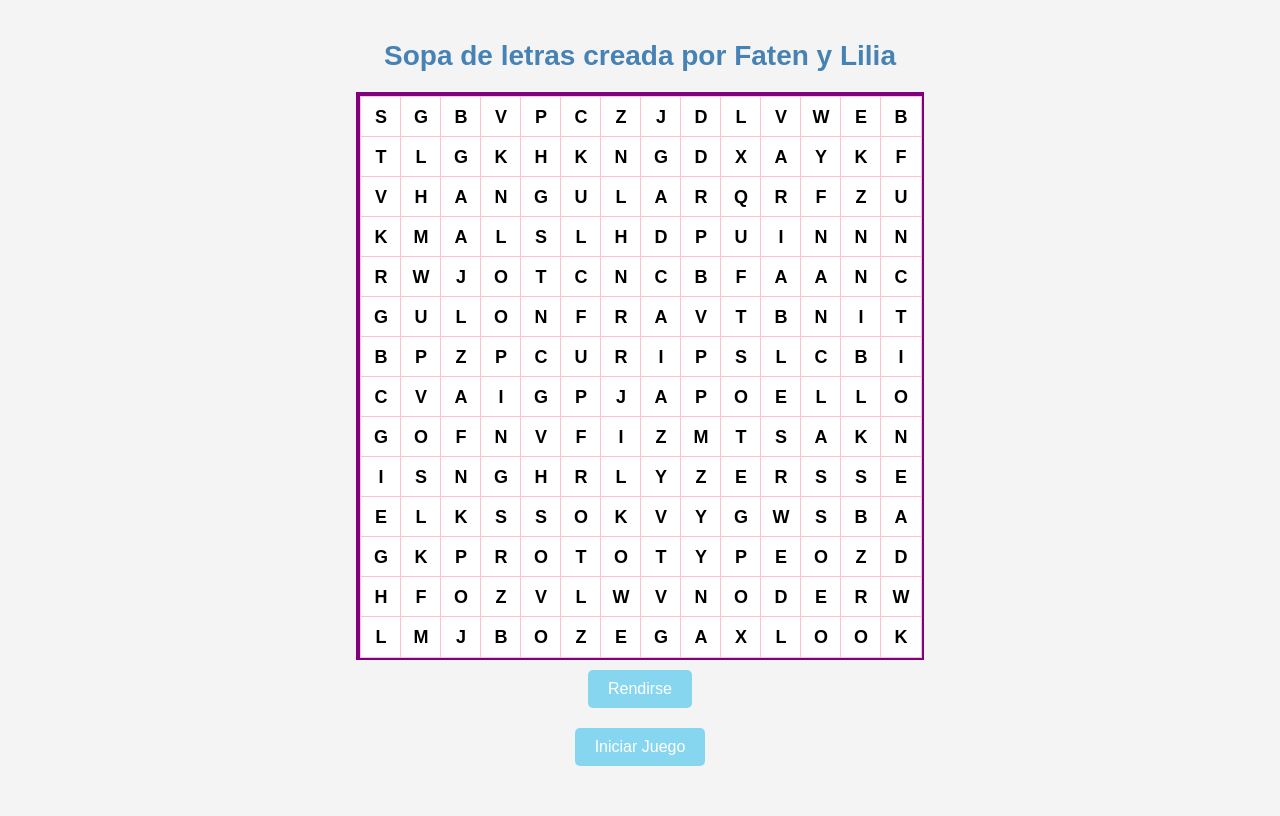
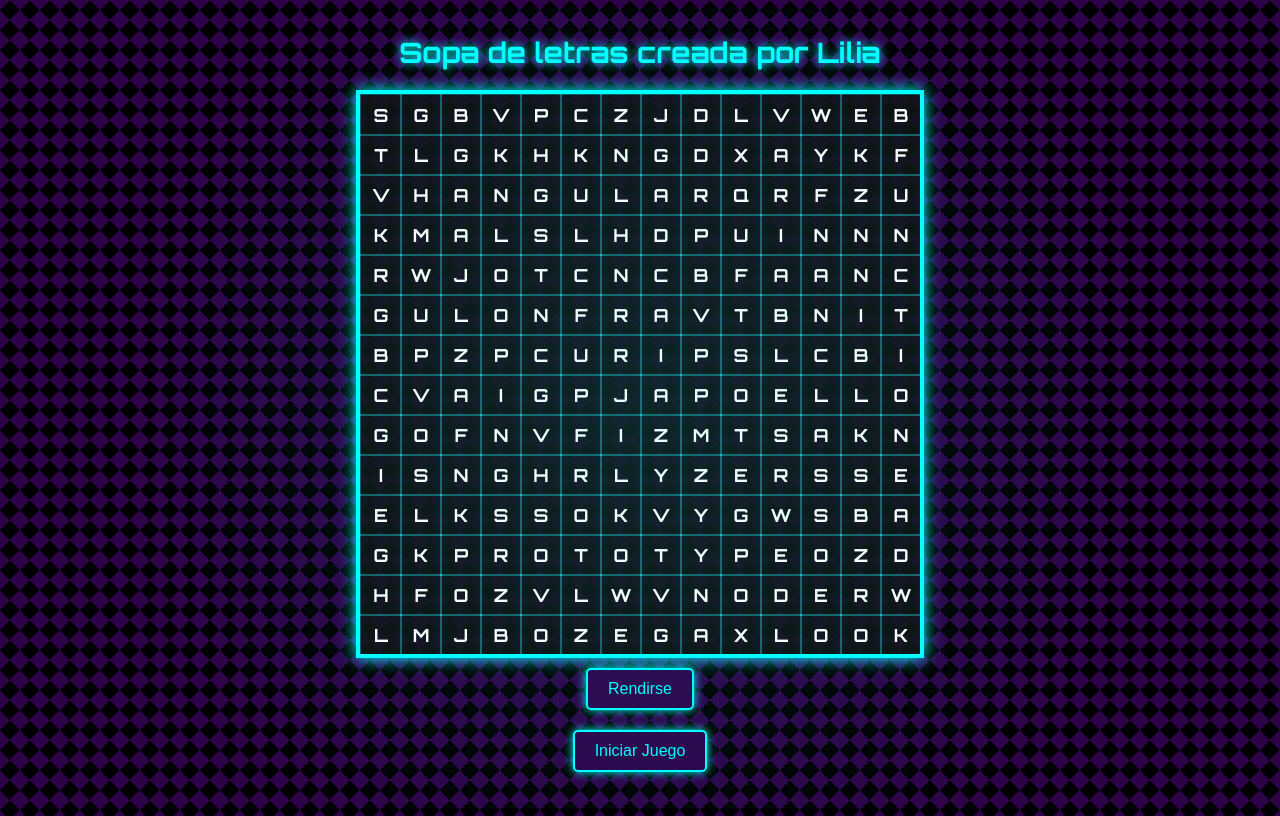
Before and after one commit to LiliaPo/juego_spa_de_letras, a plain HTML site: page juego_sopa_de_letras/index.html in a window 1280 px wide. Drawn offline with Linux system fonts and the light colour scheme.

Commit message:
cambio estilos

```diff
--- a/juego_sopa_de_letras/index.html
+++ b/juego_sopa_de_letras/index.html
@@ -4,13 +4,14 @@
     <meta charset="UTF-8">
     <meta name="viewport" content="width=device-width, initial-scale=1.0">
     <link rel="stylesheet" href="style.css">
+    <link href="https://fonts.googleapis.com/css2?family=Orbitron:wght@400;700&display=swap" rel="stylesheet">
     <title>Sopa de Letras</title>
 
 </head>
 <body>
 
     <div id="titulo">
-        Sopa de letras creada por Faten y Lilia
+        Sopa de letras creada por Lilia
     </div>
     <div id="grid"></div>
     <button id="botonRendirse">Rendirse</button>
--- a/juego_sopa_de_letras/style.css
+++ b/juego_sopa_de_letras/style.css
@@ -1,32 +1,55 @@
 /* Estilos existentes */
 body {
-    font-family: Arial, sans-serif;
+    font-family: 'Orbitron', Arial, sans-serif; /* Fuente más tecnológica */
     display: flex;
     flex-direction: column;
     justify-content: center;
     align-items: center;
     height: 100vh;
-    background-color: #f4f4f4;
+    background-color: #000;
+    background-image:
+        linear-gradient(45deg, #2e0249 25%, transparent 25%),
+        linear-gradient(-45deg, #2e0249 25%, transparent 25%),
+        linear-gradient(45deg, transparent 75%, #2e0249 75%),
+        linear-gradient(-45deg, transparent 75%, #2e0249 75%);
+    background-size: 20px 20px;
+    position: relative;
+}
+
+/* Efecto de brillo neón */
+body::before {
+    content: '';
+    position: absolute;
+    top: 0;
+    left: 0;
+    right: 0;
+    bottom: 0;
+    background: radial-gradient(circle at 50% 50%, rgba(0, 255, 255, 0.1), transparent 70%);
+    pointer-events: none;
 }
 
 #grid {
     display: grid;
     grid-template-columns: repeat(14, 40px);
     grid-template-rows: repeat(14, 40px);
-    gap:0;
-    border: 4px solid purple; /* Borde exterior de la cuadrícula en color morado */
+    gap: 0;
+    border: 4px solid #0ff; /* Borde neón */
+    box-shadow: 0 0 15px #0ff; /* Brillo neón */
+    background-color: rgba(0, 0, 0, 0.8);
 }
 
 .cell {
     width: 40px;
     height: 40px;
-    background-color: #fff;
-    border: 1px solid pink; /* Borde interior de las celdas en color rosa */
+    background-color: rgba(255, 255, 255, 0.05);
+    border: 1px solid rgba(0, 255, 255, 0.3);
     text-align: center;
     line-height: 40px;
     font-weight: bold;
     font-size: 18px;
     cursor: pointer;
+    color: #fff;
+    transition: all 0.3s ease;
 }
 
 button {
@@ -34,36 +57,72 @@ button {
     margin: 10px auto;
     padding: 10px 20px;
     font-size: 16px;
-    background-color: rgb(135, 214, 240);
-    color: white;
-    border: none;
+    background-color: #2e0249;
+    color: #0ff;
+    border: 2px solid #0ff;
     border-radius: 5px;
     cursor: pointer;
+    box-shadow: 0 0 10px #0ff;
+    transition: all 0.3s ease;
 }
+
 button:hover {
-    background-color: deepskyblue;
+    background-color: #0ff;
+    color: #000;
+    box-shadow: 0 0 20px #0ff;
 }
 
 #titulo {
-    color: #4682B4; /* Azul claro más oscuro */
-    font-size: 28px; /* Letras más grandes */
-    font-weight: bold; /* Letras más gruesas */
+    color: #0ff;
+    font-size: 28px;
+    font-weight: bold;
     margin-bottom: 20px;
+    text-shadow: 0 0 10px #0ff;
 }
 
 /* Estilos adicionales */
 .seleccionada {
-    background-color: #8ab5e6;
+    background-color: rgba(0, 255, 255, 0.3);
+    box-shadow: 0 0 10px #0ff inset;
 }
 
 .correcta {
-    background-color: #55efc4;
-    color: white;
+    background-color: rgba(46, 2, 73, 0.8);
+    color: #0ff;
     text-decoration: line-through;
+    box-shadow: 0 0 10px #2e0249 inset;
 }
 #mensajeVictoria {
-    color: #4682B4; /* Mismo color azul claro más oscuro */
-    font-size: 28px; /* Mismo tamaño de letra */
-    font-weight: bold; /* Mismo grosor de letra */
+    color: #0ff;
+    font-size: 28px;
+    font-weight: bold;
     margin-top: 20px;
+    text-shadow: 0 0 10px #0ff;
+    animation: neonPulse 1.5s infinite;
 }
+
+@keyframes neonPulse {
+    0% { text-shadow: 0 0 10px #0ff; }
+    50% { text-shadow: 0 0 20px #0ff, 0 0 30px #0ff; }
+    100% { text-shadow: 0 0 10px #0ff; }
+}
+
+#palabrasOcultas {
+    color: #ffd700; /* Color dorado */
+    text-shadow: 0 0 5px rgba(255, 215, 0, 0.5); /* Brillo suave dorado */
+}
+
+#palabrasOcultas h3 {
+    color: #0ff; /* Color neón cyan para el título */
+    text-shadow: 0 0 10px #0ff;
+}
+
+#listaPalabras {
+    list-style: none;
+    padding: 0;
+}
+
+#listaPalabras li {
+    margin: 5px 0;
+    font-family: 'Orbitron', sans-serif;
+}
```
